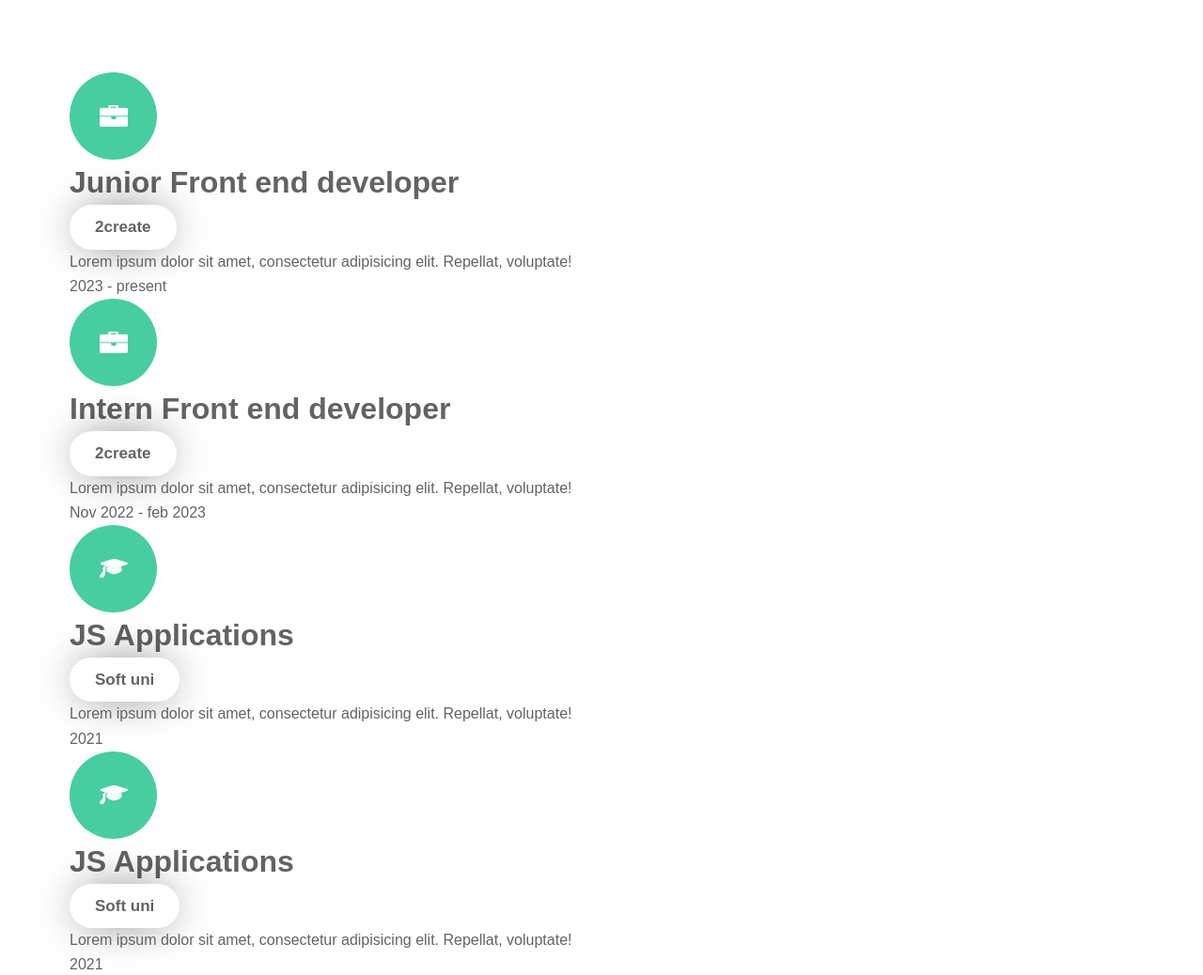
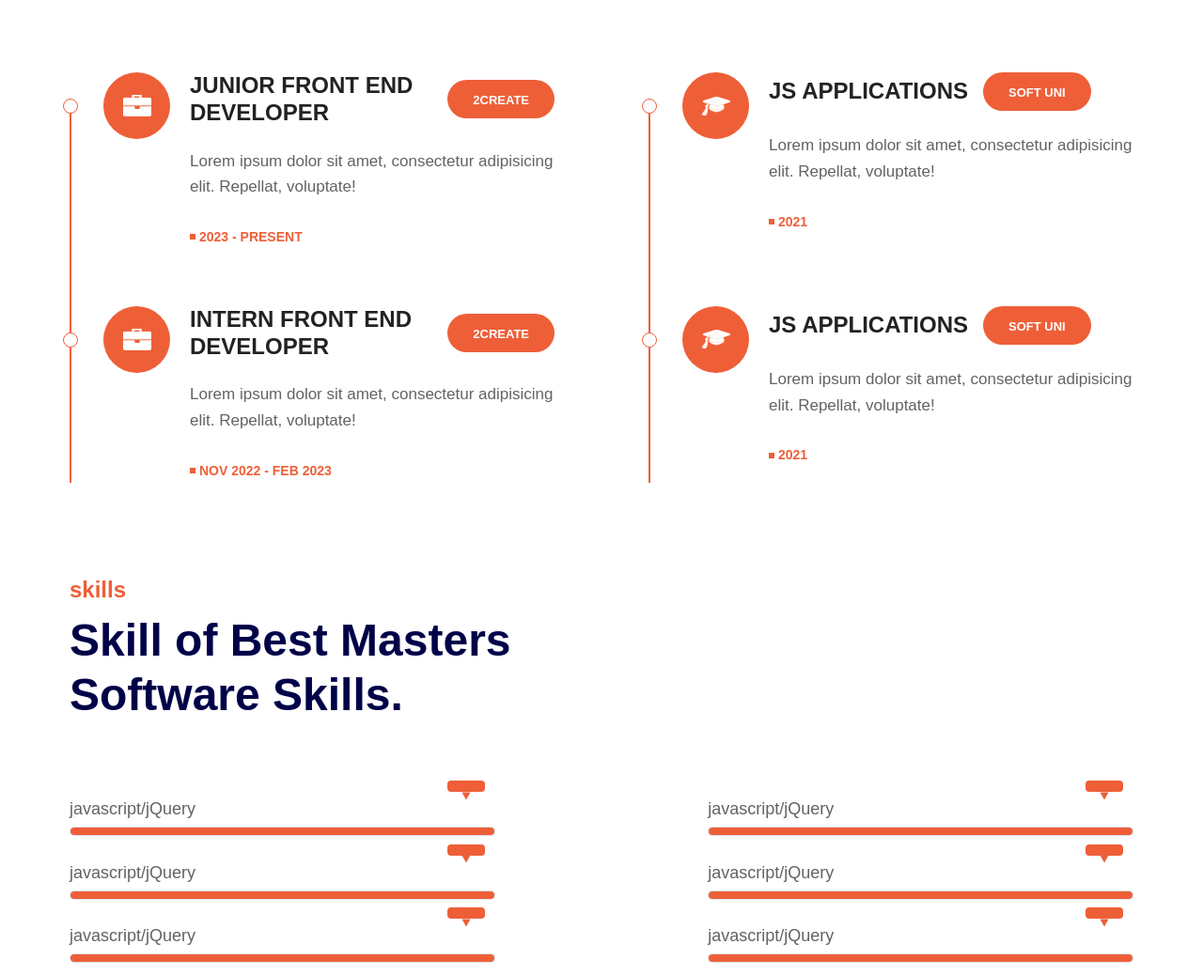
Before and after one commit to Doychin94/Portfolio, a website with bundled scripts: page src/home.html in a window 1280 px wide. Shown: the part 3944-4982 px from the top of the page at 94% size. Built offline with nearby package versions, Linux system fonts and the light colour scheme.

Commit message:
Add resume

```diff
--- a/src/css/style.css
+++ b/src/css/style.css
@@ -614,6 +614,20 @@ a:hover {
 		top: 0.4rem;
 }
 
+/*
+	label adjust
+*/
+.label--adjust {
+	padding: 1.1rem 2.7rem 0.9rem 2.7rem;
+	background-color: var(--c-orange);
+	box-shadow: none;
+	color: var(--c-white);
+	font-size: 1.3rem;
+	border-radius: 5.5rem;
+	text-transform: uppercase;
+
+}
+
 /* ------------------------------------------------------------ *\
 	Section primary
 \* ------------------------------------------------------------ */
@@ -631,6 +645,12 @@ a:hover {
 .section-primary .section__head h5 {
 	color: var(--c-orange);
 	margin-bottom: 1rem;
+}
+
+.section-primary .section__wrapper {
+	display: grid;
+	grid-template-columns: repeat(2, 1fr);
+	gap: 10rem;
 }
 
 /* ------------------------------------------------------------ *\
@@ -829,6 +849,13 @@ a:hover {
 	background-color: var(--c-green);
 }
 
+/*
+	ico wrapper with orange background
+*/
+.ico-wrapper--orange {
+	background-color: var(--c-orange);
+}
+
 /* ------------------------------------------------------------ *\
 	bars
 \* ------------------------------------------------------------ */
@@ -1018,7 +1045,93 @@ a:hover {
 \* ------------------------------------------------------------ */
 
 .boxes {
+	position: relative;
+	display: grid;
+	grid-template-columns: 1fr;
+	gap: 6rem;
+	padding-left: 3.6rem;
+}
 
+.boxes:before {
+	content: '';
+	display: inline-block;
+	position: absolute;
+	top: 2.8rem;
+	left: 0;
+	bottom: 0;
+	width: .2rem;
+	background-color: var(--c-orange);
+}
+
+/* ------------------------------------------------------------ *\
+	Box
+\* ------------------------------------------------------------ */
+.box {
+	position: relative;
+	display: flex;
+	align-items: flex-start;
+	gap: 2.1rem;
+	font-size: 1.7rem;
+}
+
+.box:before {
+	content: '';
+	display: inline-block;
+	position: absolute;
+	top: 2.8rem;
+	left: -4.3rem;
+	width: 1.6rem;
+	height: 1.6rem;
+	border-radius: 100%;
+	border: .1rem solid;
+	border-color: var(--c-orange);
+	background-color: var(--c-white);
+}
+
+.box .box__ico-wrapper {
+	width: 100%;
+	max-width: 7.1rem;
+	aspect-ratio: 1;
+	height: auto;
+}
+
+.box .box__content {
+	flex: 1;
+}
+
+.box .box__bar {
+	display: flex;
+	align-items: center;
+	gap: 1.6rem;
+	margin-bottom: 2.3rem;
+}
+
+.box h5 {
+	text-transform: uppercase;
+	color: var(--c-dark);
+}
+
+.box .box__year {
+	font-size: 1.4rem;
+	display: inline-block;
+	position: relative;
+	padding-left: 1rem;
+	color: var(--c-orange);
+	margin-top: 2.8rem;
+	text-transform: uppercase;
+	font-weight: 600;
+}
+
+.box .box__year:before {
+	content: '';
+	display: inline-block;
+	position: absolute;
+	top: 50%;
+	left: 0;
+	transform: translateY(-50%);
+	width: .6rem;
+	height: .6rem;
+	background-color: var(--c-orange);
 }
 
 /* ------------------------------------------------------------ *\
--- a/src/home.html
+++ b/src/home.html
@@ -356,6 +356,7 @@
 				</div><!-- /.section__head -->
 
 				<div class="section__body">
+					<div class="section__wrapper">
 						<div class="boxes">
 							<div class="box">
 								<figure class="ico-wrapper ico-wrapper--orange box__ico-wrapper">
@@ -364,9 +365,9 @@
 
 								<div class="box__content">
 									<div class="box__bar">
-									<h3>Junior Front end developer</h3>
+										<h5>Junior Front end developer</h5>
 
-									<span class="label">2create</span>
+										<span class="label label--adjust">2create</span>
 									</div><!-- /.box__bar -->
 
 									<p>Lorem ipsum dolor sit amet, consectetur adipisicing elit. Repellat, voluptate!</p>
@@ -382,9 +383,9 @@
 
 								<div class="box__content">
 									<div class="box__bar">
-									<h3>Intern Front end developer</h3>
+										<h5>Intern Front end developer</h5>
 
-									<span class="label">2create</span>
+										<span class="label label--adjust">2create</span>
 									</div><!-- /.box__bar -->
 
 									<p>Lorem ipsum dolor sit amet, consectetur adipisicing elit. Repellat, voluptate!</p>
@@ -402,9 +403,9 @@
 
 								<div class="box__content">
 									<div class="box__bar">
-									<h3>JS Applications</h3>
+										<h5>JS Applications</h5>
 
-									<span class="label">Soft uni</span>
+										<span class="label label--adjust">Soft uni</span>
 									</div><!-- /.box__bar -->
 
 									<p>Lorem ipsum dolor sit amet, consectetur adipisicing elit. Repellat, voluptate!</p>
@@ -420,9 +421,9 @@
 
 								<div class="box__content">
 									<div class="box__bar">
-									<h3>JS Applications</h3>
+										<h5>JS Applications</h5>
 
-									<span class="label">Soft uni</span>
+										<span class="label label--adjust">Soft uni</span>
 									</div><!-- /.box__bar -->
 
 									<p>Lorem ipsum dolor sit amet, consectetur adipisicing elit. Repellat, voluptate!</p>
@@ -431,6 +432,7 @@
 								</div><!-- /.box__content -->
 							</div><!-- /.box -->
 						</div><!-- /.boxes -->
+					</div><!-- /.section__wrapper -->
 				</div><!-- /.section__body -->
 			</div><!-- /.shell -->
 		</section><!-- /.section-primary -->
```
Lines whose indentation alone changed are shown as unchanged.
